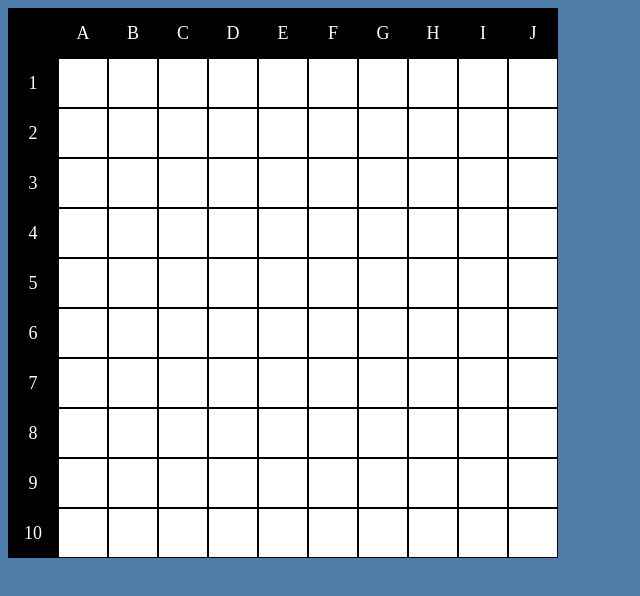
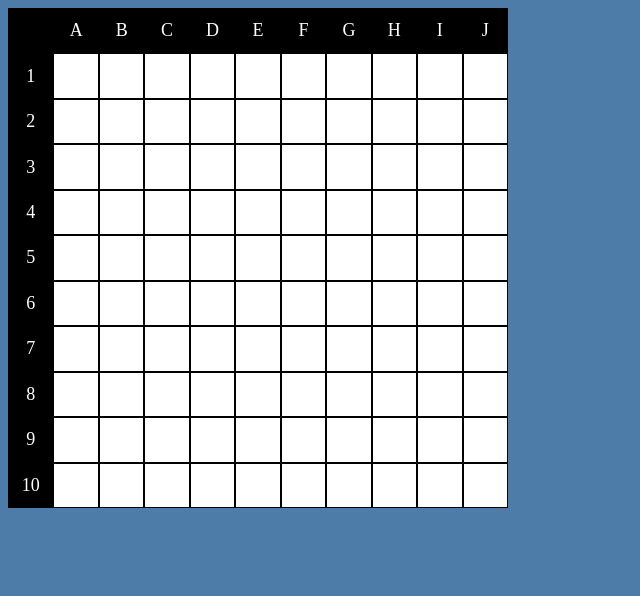
Before and after one commit to Falcosn28/battleship, a website built with webpack: page src/template.html in a window 1280 px wide. Shown: the whole page, without its empty margins (0-640 px from the left). Built offline with nearby package versions, Linux system fonts and the light colour scheme.

Commit message:
DOM of board

```diff
--- a/src/styles.css
+++ b/src/styles.css
@@ -16,8 +16,8 @@ body{
 
 .board{
   display: grid;
-  grid-template-columns: repeat(10, 1fr);
-  grid-template-rows: repeat(10, 1fr);
+  grid-template-columns: repeat(11, 1fr);
+  grid-template-rows: repeat(11, 1fr);
   width: 500px;
   height: 500px;
 }
@@ -29,9 +29,7 @@ body{
 
 .numbers-on-board{
   display: grid;
-  grid-template-rows: repeat(10, 1fr);
-  height: 500px;
-  width: 50px;
+  grid-row: 2 / -1;
 
   color: white;
   font-size: 18px;
@@ -41,14 +39,14 @@ body{
   display: flex;
   justify-content: center;
   align-items: center;
+
   background-color: black;
 }
 
 .letters-on-board{
+  grid-column: 1 / -1;
   display: grid;
   grid-template-columns: repeat(11, 1fr);
-  height: 50px;
-  width: 550px;
 
   color: white;
   font-size: 18px;
@@ -58,5 +56,6 @@ body{
   display: flex;
   justify-content: center;
   align-items: center;
+
   background-color: black;
 }
--- a/src/template.html
+++ b/src/template.html
@@ -6,6 +6,10 @@
   <title>Battleship</title>
 </head>
 <body>
+
+  <div class="content">
+
+    <div class="board">
 
       <div class="letters-on-board">
         <div></div>
@@ -21,8 +25,6 @@
         <div>J</div>
       </div>
 
-  <div class="content">
-
       <div class="numbers-on-board">
         <div>1</div>
         <div>2</div>
@@ -36,9 +38,8 @@
         <div>10</div>
       </div>
 
+    </div>
 
-
-    <div class="board"></div>
   </div>
 
 </body>
```
Lines whose indentation alone changed are shown as unchanged.
